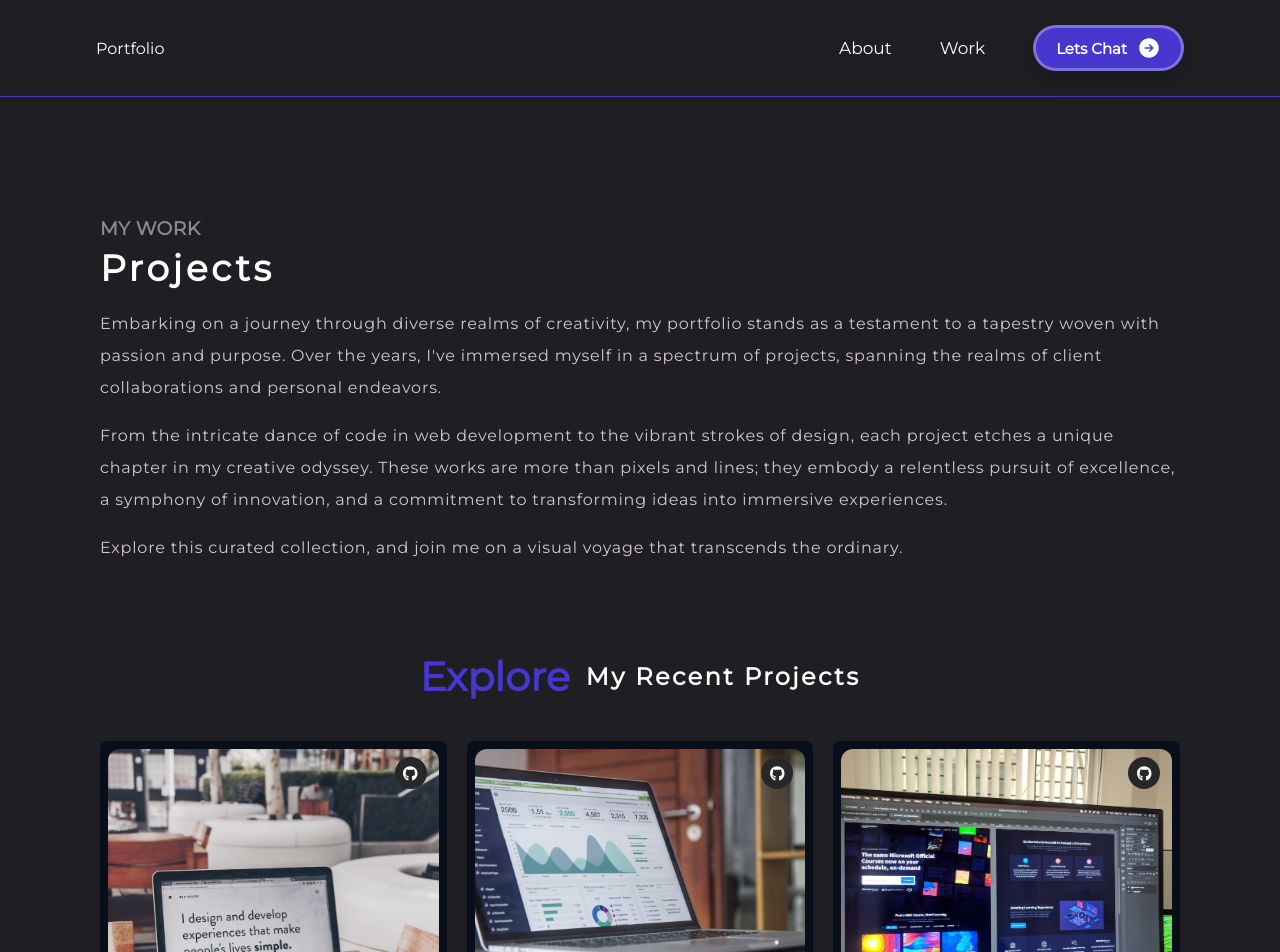
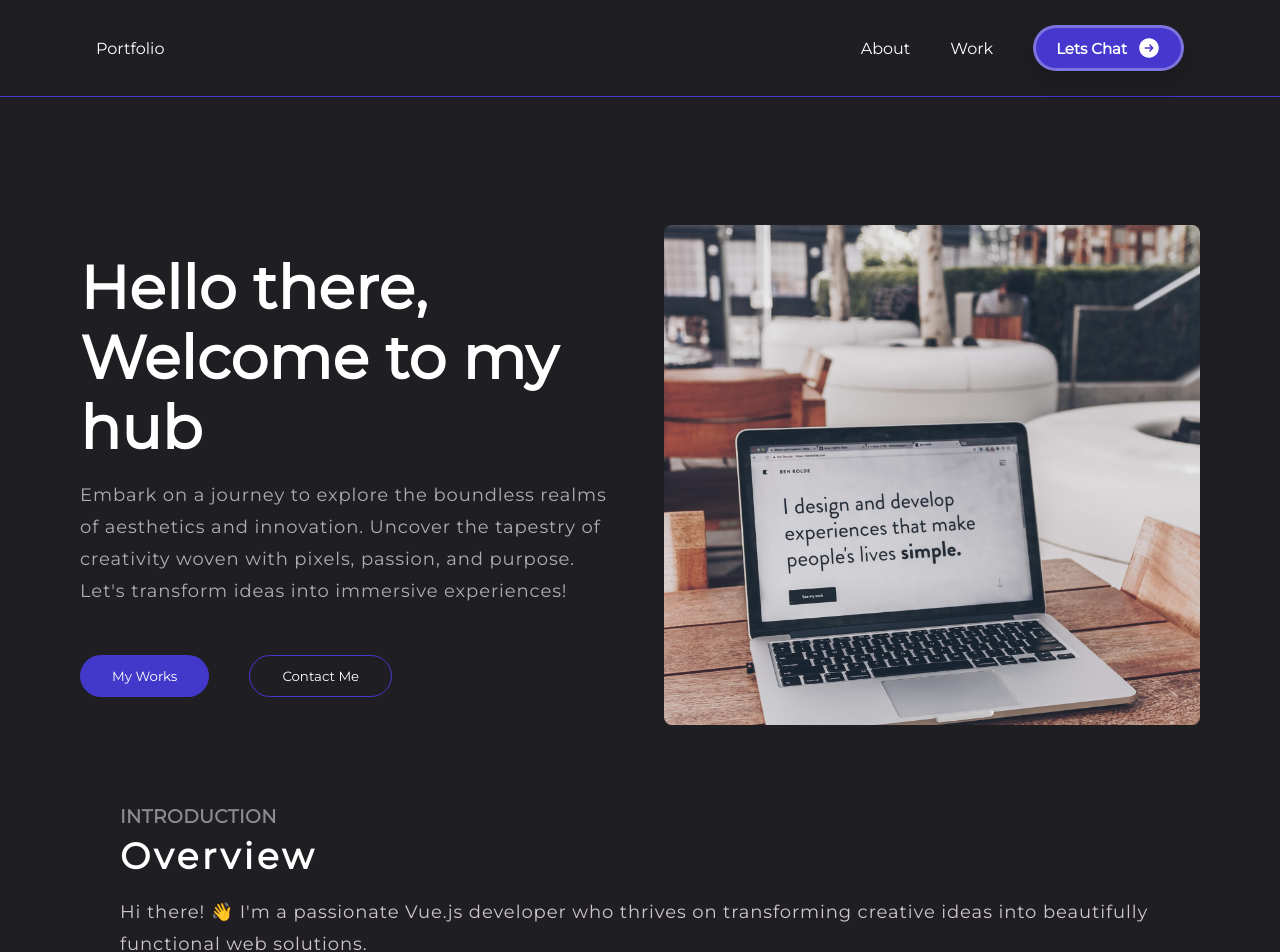
Before and after one commit to the-Apr/portfolio, a Vue app: page /project in a window 1280 px wide. Shown: the top 952 px of the page. Built offline with nearby package versions, Linux system fonts and the light colour scheme.

Commit message:
ui changes

```diff
--- a/src/App.vue
+++ b/src/App.vue
@@ -1,9 +1,25 @@
 <template>
   <div>
     <div class="app">
+      <!-- <navigation />
+        <router-view/>
+        <home-view/>
+        <about/>
+        <work/>
+
+      <foot-note/> -->
+
       <navigation />
-        <router-view/>
-
+      <div id="home" class="section">
+        <home-view/>
+      </div>
+      <div id="about" class="section">
+        <about/>
+      </div>
+      <div id="work" class="section">
+        <work/>
+      </div>
+      <!-- Add more sections as needed -->
       <foot-note/>
     </div>
   </div>
@@ -13,6 +29,8 @@
 import Navigation from '@/components/Navigation.vue';
 import About from '@/views/About.vue';
 import FootNote from '@/components/FootNote.vue'
+import HomeView from './views/HomeView.vue';
+import Work from './views/Work.vue';
 
 
 export default {
@@ -21,8 +39,19 @@ export default {
   components: {
     Navigation,
     About,
-    FootNote
-  }
+    FootNote,
+    HomeView,
+    Work
+  },
+
+  methods: {
+    scrollToSection(sectionId) {
+      const element = document.getElementById(sectionId);
+      if (element) {
+        element.scrollIntoView({ behavior: 'smooth' });
+      }
+    },
+  },
 }
 </script>
 
--- a/src/components/FootNote.vue
+++ b/src/components/FootNote.vue
@@ -22,9 +22,13 @@
   @apply mt-20;
 
   .foot-wrap {
-    @apply px-16 py-10 flex gap-10 justify-center items-center;
+    @apply px-16 py-6 flex flex-col gap-4 justify-center items-center;
     // bg-[#131628];
     border-top: 1px solid #4238c9;
+
+    @screen sm {
+      @apply flex-row py-10 gap-10;
+    }
 
     h2{
       @apply uppercase text-base;
--- a/src/components/Navigation.vue
+++ b/src/components/Navigation.vue
@@ -2,15 +2,23 @@
 <header>
   <nav class="nav-wrap">
     <div class="branding">
-      <router-link class="link" :to="{name: 'home'}">Portfolio</router-link>
+      <router-link @click="scrollToSection('home')" class="link" :to="{name: 'home'}">Portfolio</router-link>
     </div>
     <div class="nav-links">
       <ul v-show="!mobile">
-        <router-link class="link" :to="{name: 'about'}">About</router-link>
-        <router-link class="link" :to="{name: 'project'}">Work</router-link>
+
+        <li @click="scrollToSection('about')">
+          <router-link class="link" :to="{name: 'about'}">About</router-link>
+        </li>
+
+        <li @click="scrollToSection('work')">
+          <router-link class="link" :to="{ name: 'project' }">Work</router-link>
+        </li>
+
         <router-link class="link" :to="{}">
           <nav-button />
         </router-link>
+
       </ul>
     </div>
   </nav>
@@ -83,6 +91,10 @@ export default {
     toggleNav() {
       this.mobileNav = !this.mobileNav
     },
+
+    scrollToSection(sectionId) {
+      this.$root.scrollToSection(sectionId);
+    },
   },
 
   computed : {
@@ -106,7 +118,9 @@ header {
     @apply px-4 mx-4;
   }
 }
-
+ ul{
+  @apply list-none cursor-pointer;
+ }
 
 .link{
   @apply font-medium py-0 px-2 no-underline;
@@ -118,7 +132,7 @@ header {
 }
 
 nav {
-  @apply flex py-3 h-16 ;
+  @apply flex py-3 h-16;
 
   @screen md{
     @apply py-6 h-24;
@@ -128,15 +142,15 @@ nav {
     @apply relative flex items-center justify-end flex-1;
 
     ul {
-    @apply flex items-center;
+    @apply flex gap-6 items-center;
 
-      .link {
-        margin-right: 32px;
-        font-size: 17px
-      }
-      .link:last-child {
-        margin-right: 0;
-      }
+      // .link {
+      //   margin-right: 32px;
+      //   font-size: 17px
+      // }
+      // .link:last-child {
+      //   margin-right: 0;
+      // }
     }
   }
 }
--- a/src/views/About.vue
+++ b/src/views/About.vue
@@ -55,9 +55,12 @@
         @apply tracking-widest text-4xl mb-5 mt-2
       }
 
-      p{
-        @apply text-lg font-normal leading-8 tracking-widest mb-3;
-        color: #d0c5d1;
+       p{
+        @apply  text-base font-light tracking-wider leading-6 text-[#d0c5d1] mb-2;
+
+        @screen md {
+          @apply tracking-wider leading-8 text-lg;
+        }
       }
     }
 
--- a/src/views/HomeView.vue
+++ b/src/views/HomeView.vue
@@ -3,8 +3,10 @@
     <section class="home-wrap">
       <div class="welcome-note">
         <div class="left">
+          <div class="text">
             <h1>Hello there, <br> Welcome to my hub </h1>
             <p>Embark on a journey to explore the boundless realms of aesthetics and innovation. Uncover the tapestry of creativity woven with pixels, passion, and purpose. <br>Let's transform ideas into immersive experiences!</p>
+          </div>
           <div class="action-btn">
             <button class="my-works">My Works</button>
             <button class="chat"> Contact Me</button>
@@ -45,6 +47,7 @@ export default {
     @apply mx-10 px-10;
   }
   @screen lg{
+    @apply container
   }
 
   .welcome-note {
@@ -60,6 +63,9 @@ export default {
         @apply justify-start items-start gap-8 w-1/2;
       }
 
+      .text {
+        @apply flex flex-col gap-4;
+
         h1 {
         @apply  text-4xl font-bold leading-[50px];
 
@@ -68,22 +74,24 @@ export default {
         }
 
         @screen md {
-          @apply text-[64px] tracking-[0.32px] font-bold leading-[70px];
+          @apply text-[60px] tracking-[0.32px] font-bold leading-[70px];
         }
         }
         p{
-        @apply  text-base font-light tracking-widest leading-7 text-[#aeadb0];
+          @apply  text-base font-light tracking-wider leading-6 text-[#aeadb0];
 
           @screen md {
-          @apply tracking-widest leading-8 text-xl;
+            @apply leading-8 text-lg;
           }
         }
+      }
+
 
       .action-btn {
         @apply flex flex-row gap-10 mt-4;
 
         button {
-          @apply px-4 py-3 border-none rounded-3xl w-[200px]
+          @apply px-8 py-3 border-none rounded-3xl max-w-[200px]
         }
         .my-works {
           @apply bg-[#4238c9]
--- a/src/views/Work.vue
+++ b/src/views/Work.vue
@@ -1,5 +1,5 @@
 <template>
-  <div class="work">
+  <div class="work" id="work">
     <div class="work-wrap">
       <div class="left">
         <h3>MY WORK</h3>
@@ -77,8 +77,11 @@ export default {
       }
 
       p{
-        @apply leading-loose tracking-wider mb-4;
-        color: #d0c5d1;
+        @apply  text-base font-light tracking-wider leading-6 text-[#d0c5d1] mb-2;
+
+        @screen md {
+          @apply tracking-wider leading-8 text-lg;
+        }
       }
     }
 
```
Lines whose indentation alone changed are shown as unchanged.
